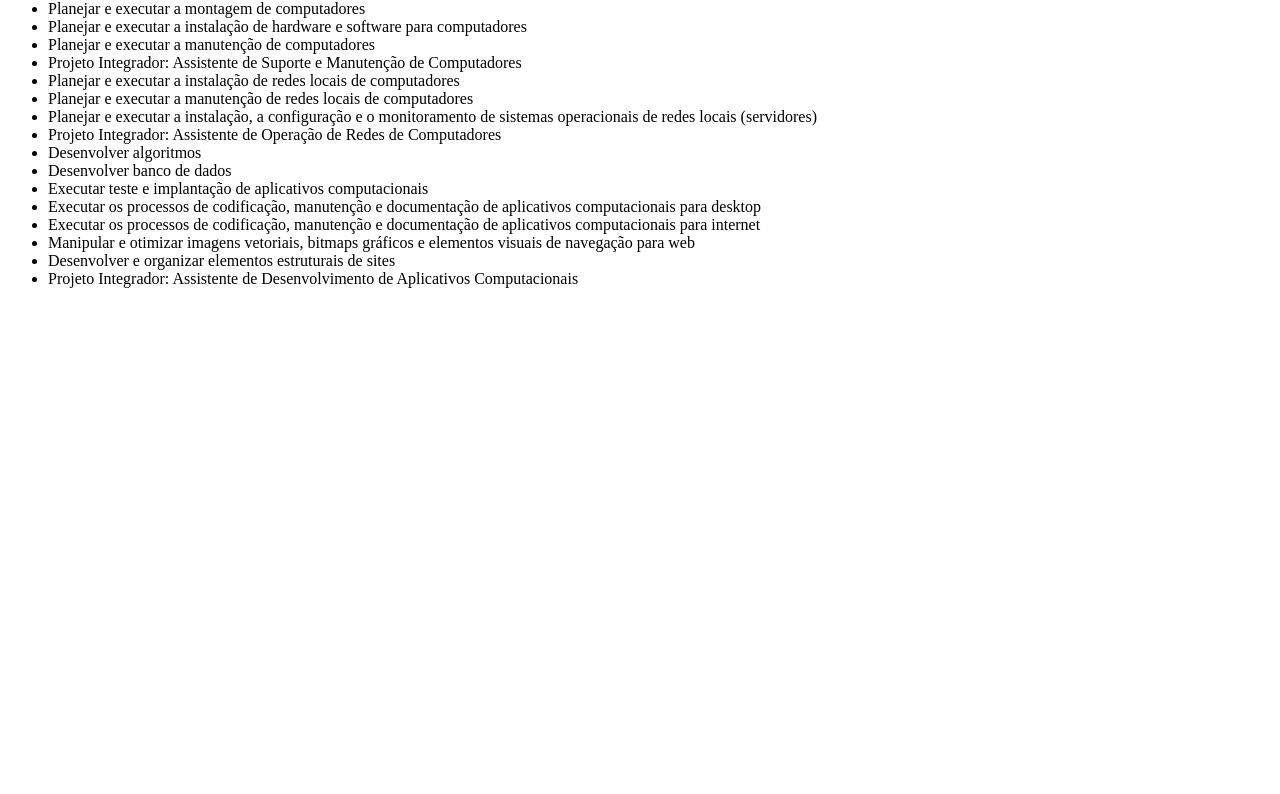
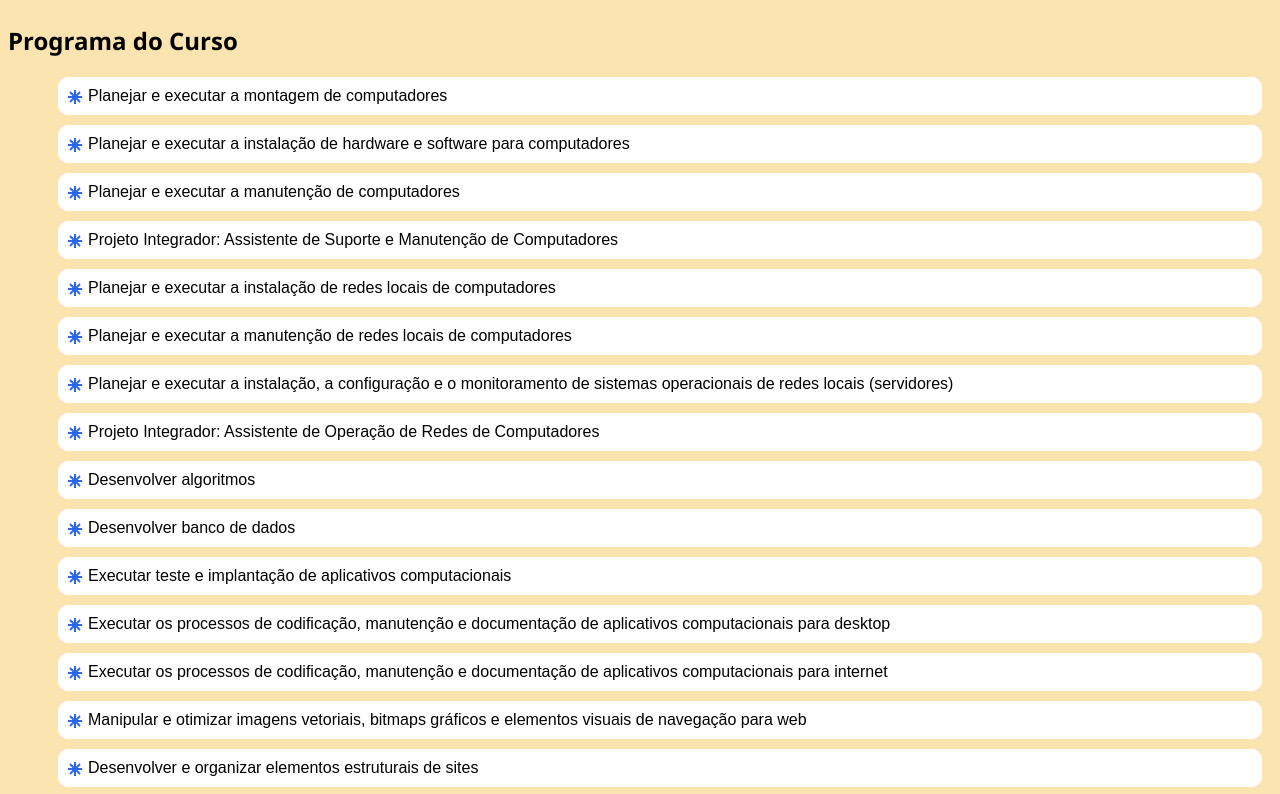
Before and after one commit to DaviMontananri/TI39---desenvolveWEb, a plain HTML site: page Aula05/index.html in a window 1280 px wide. Shown: the part 127-921 px from the top of the page. Before the commit the page ends 800 px from the top, so only its background shows below. Drawn offline with Linux system fonts and the light colour scheme.

Commit message:
Aula 05 19/11/2026

```diff
--- /dev/null
+++ b/Aula05/css/folha.css
@@ -0,0 +1,32 @@
+body{
+    background-color: #FBE4B0;
+    font-family: Arial, Helvetica, sans-serif;
+}
+
+h1{
+    font-family: 'Franklin Gothic Medium', 'Arial Narrow', Arial, sans-serif;
+    font-size: 50px;
+}
+
+h2{
+    font-family: 'Segoe UI', Tahoma, Geneva, Verdana, sans-serif;
+    font-family: 30px;
+}
+ul{
+    list-style: none;
+}
+li{
+    padding: 10px 10px 10px 30px;
+    margin: 10px;
+    background-color: #fff;
+    border-radius: 10px;
+}
+li::before{
+    content: "";
+    position: absolute;
+    left: 65px;
+    width: 20px;
+    height: 20px;
+    background-image: url('../Imagem/asterisco.svg');
+    background-repeat: no-repeat;
+}
--- /dev/null
+++ b/Aula05/css/style.css
@@ -0,0 +1,14 @@
+* {
+    margin: 0;
+    padding: 0;
+    box-sizing: border-box;
+    font-family: 'Segoe UI', Tahoma, Geneva, Verdana, sans-serif;
+}
+body{
+    background-color: #F2D583;
+    color: #4A3B32;
+    line-height: 1.6; /*Altura da linha*/
+
+}
+
+/*###########################################################################*/
--- a/Aula04/pagina2.html
+++ b/Aula05/index.html
@@ -1,11 +1,13 @@
 <!DOCTYPE html>
-<html lang="en">
+<html lang="pt-br">
 <head>
     <meta charset="UTF-8">
+    <link rel="stylesheet" href="css/folha.css">
     <meta name="viewport" content="width=device-width, initial-scale=1.0">
-    <title>Pagina 2</title>
+    <title>Aula 05</title>
 </head>
 <body>
+    <a href="https://www.sp.senac.br/senac-botucatu">Senac Botucatu</a> | <a href="Exercicio.html">Exercicio 1</a>
     <h1>Curso técnico em informatica</h1>
     <h2>Programa do Curso</h2>
     <ul>
```
Also changed, not shown: Aula04/index.html (+1 -1 lines), Aula05/Exercicio.html (added, +40 -0 lines), Aula05/Imagem/asterisco.svg (added), 1 other file.
